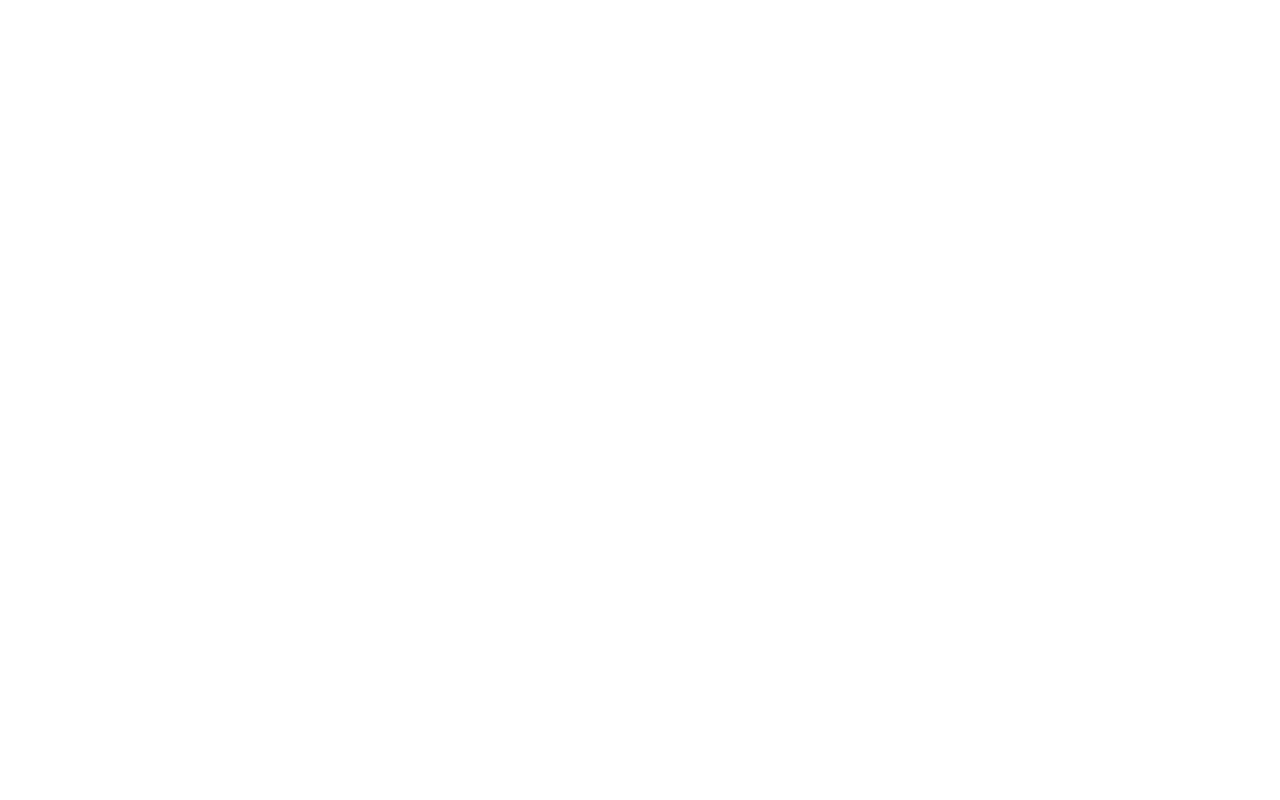
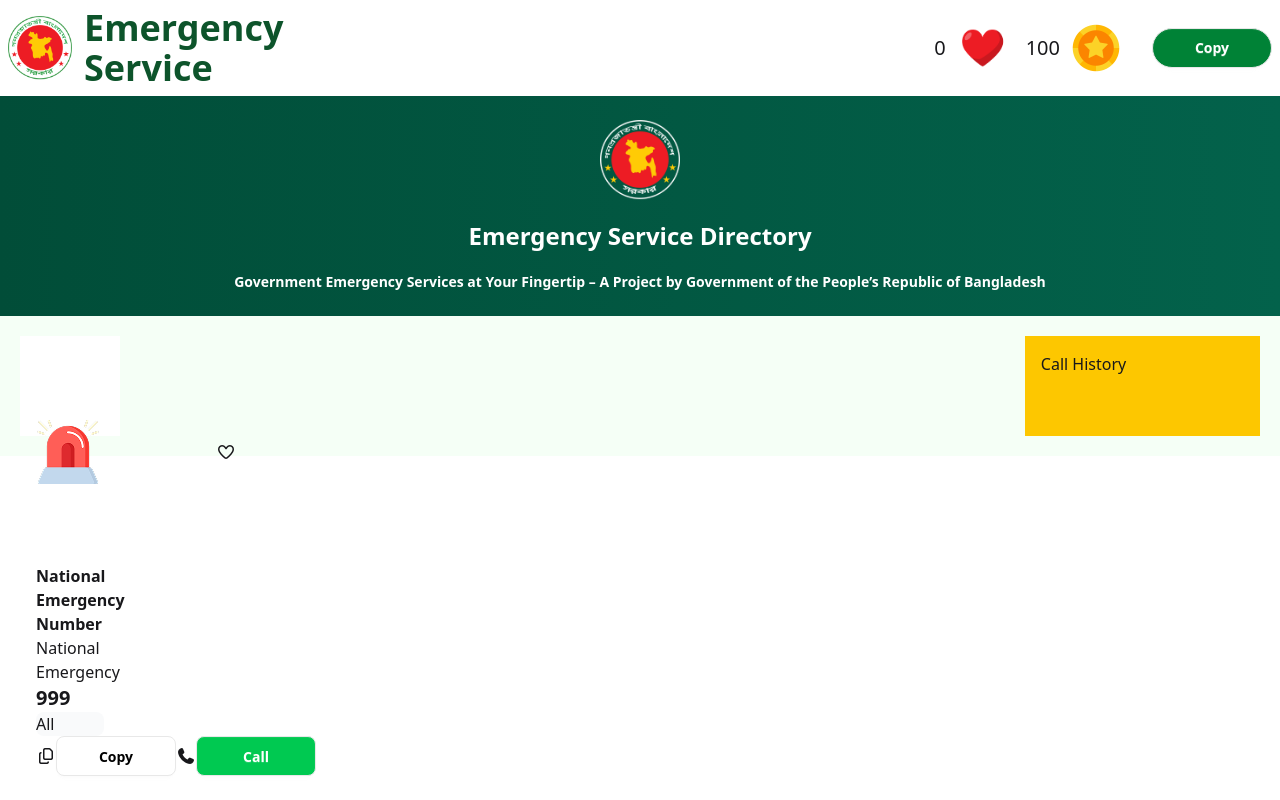
Before and after one commit to AdnanHaque21/Fifth-Assignment, a plain HTML site: page index.html in a window 1280 px wide. Drawn offline with nearby package versions, Linux system fonts and the light colour scheme.

Commit message:
nav bar and hero section added

```diff
--- a/index.html
+++ b/index.html
@@ -7,9 +7,62 @@
     <link href="https://cdn.jsdelivr.net/npm/daisyui@5" rel="stylesheet" type="text/css" />
     <script src="https://cdn.jsdelivr.net/npm/@tailwindcss/browser@4"></script>
     <link rel="stylesheet" href="https://cdnjs.cloudflare.com/ajax/libs/font-awesome/7.0.0/css/all.min.css" integrity="sha512-DxV+EoADOkOygM4IR9yXP8Sb2qwgidEmeqAEmDKIOfPRQZOWbXCzLC6vjbZyy0vPisbH2SyW27+ddLVCN+OMzQ==" crossorigin="anonymous" referrerpolicy="no-referrer" />
-
 </head>
-<body>
-
+<body class="bg-[#F5FFF6]">
+    <!-- Nav Section -->
+    <header class="bg-white">
+        <nav class="flex justify-between max-w-[1980] mx-auto h-[100px]p-10 my-60px ">
+            <div class="logo  flex justify-center items-center gap-3 p-2 ">
+                <img src="./assets/logo.png" alt="" class="w-16">
+                <h1 class="text-4xl font-bold text-green-900">Emergency <br> Service</h1>
+            </div>
+            <div class="right1 text-xl w-[10] flex justify-center items-center gap-3 p-2">
+                <p>0</p>
+                <img src="./assets/heart.png" alt=""class="w-12">
+                <div class="flex justify-center items-center gap-3 p-2">
+                    <p>100</p>
+                    <img src="./assets/coin.png" alt="" class="w-12">
+                </div>
+                <br>
+                 <button class="btn bg-green-700 text-white rounded-3xl w-30">Copy</button>
+            </div>
+        </nav>
+    </header>
+    <!-- Hero Section -->
+         <div class="banner bg-gradient-to-r from-[#014d38] to-[#03624b] text-white py-6 max-w-[1980] ">
+            <div class="container mx-auto flex flex-col items-center  gap-5">
+                <img src="./assets/logo-dark.png" alt="" class="w-20 items-center">
+            <h1 class="text-white font-bold text-2xl text-center">Emergency Service Directory</h1>
+            <p class=" text-sm text-white font-semibold ">Government Emergency Services at Your Fingertip – A Project by  Government of the People’s Republic of Bangladesh</p>
+            </div>
+         </div>
+         <!-- Main Section -->
+    <div class="card-container p-5 'w-11/12' w-full grid grid-cols-5 gap-4">
+        <!-- Card Section -->
+        <div class="emergency-card bg-white col-span-4 p-4 w-[100px] h-[100px]">
+            <div class="flex justify-between items-center w-50 h-50">
+                <img src="./assets/emergency.png" alt="">
+                <span><i class="fa-regular fa-heart"></i></span>
+            </div>
+            <h1 class="text-md font-bold mt-3">National Emergency Number</h1>
+            <p>National Emergency</p>
+            <h1 class="text-xl font-bold">999</h1>
+            <p class="bg-gray-50 rounded-lg">All</p>
+            <div class="flex flex-row">
+                <div class="flex justify-center items-center">
+                <span><i class="fa-regular fa-copy"></i></span>
+                <button class="btn bg-white text-black rounded-lg w-30">Copy</button>
+            </div>
+            <div class="flex justify-center items-center">
+                <span><i class="fa-solid fa-phone"></i></span>
+                <button class="btn bg-green-500 text-white rounded-lg w-30">Call</button>
+            </div>
+            </div>
+        </div>
+        <!-- Call History -->
+        <aside class="bg-yellow-400 col-span-1 p-4">
+                <h2>Call History</h2>
+        </aside>
+    </div>
 </body>
 </html>
```
Also changed, not shown: tailwind.config.js (added).
